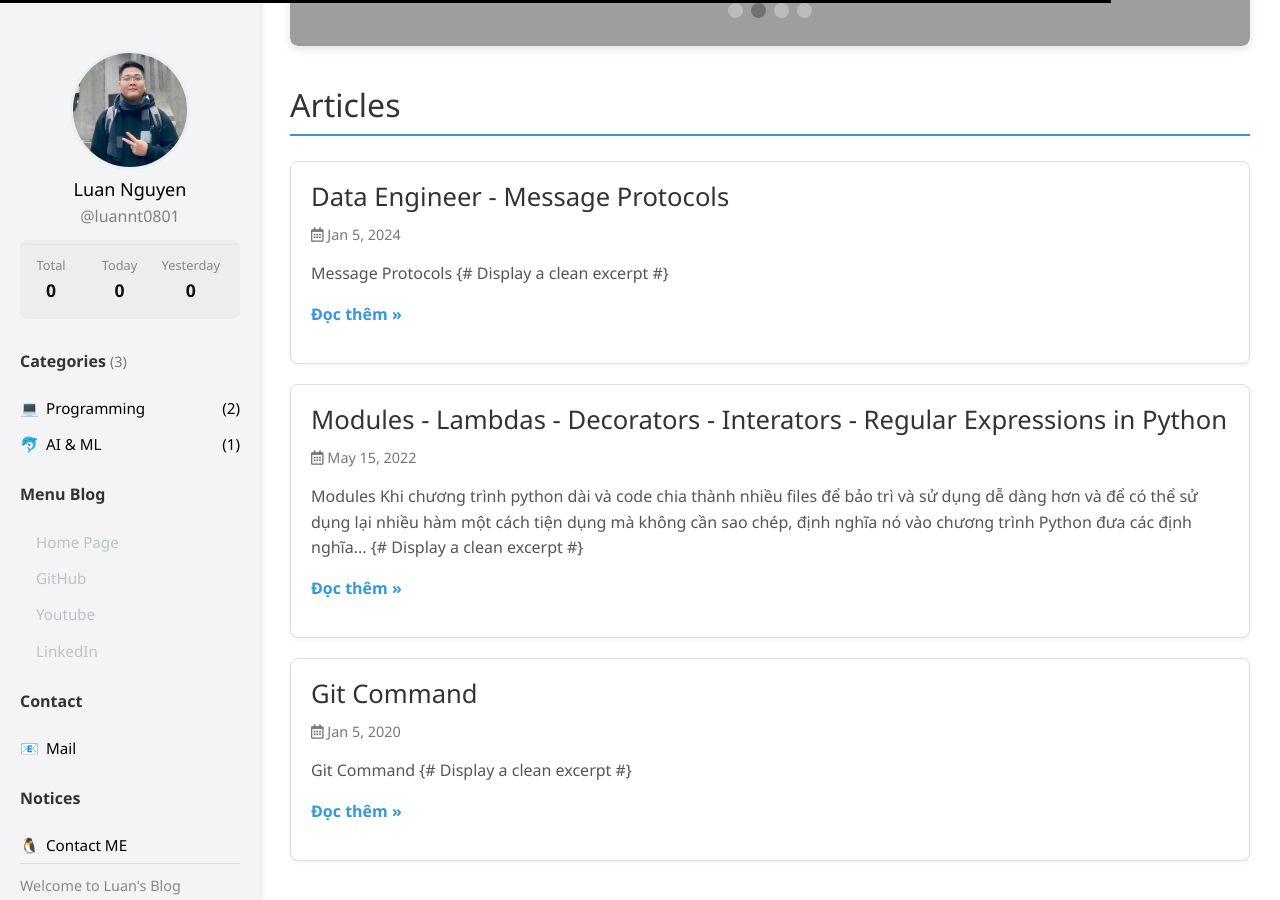
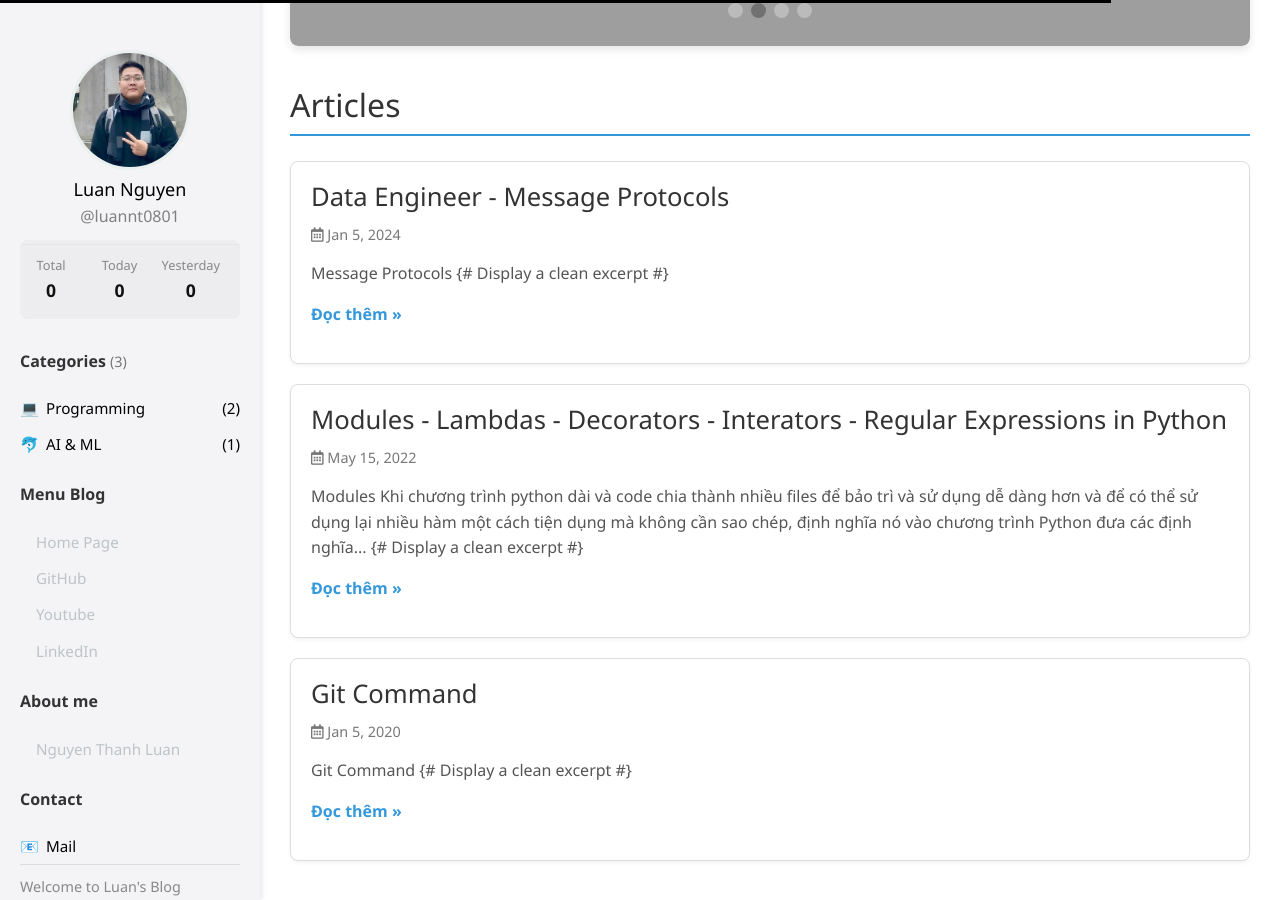
Before and after one commit to luannt0801/luannt0801.github.io, a Jekyll site: the page built from index.html, in a window 1280 px wide and 900 px high, scrolled down 434 px. Built offline with Jekyll 4.4.1, drawn with Linux system fonts in a browser that asks for light colours; nearby versions of some CDN libraries; comment, search, counter and statistics services are not loaded; a style sheet for code colours, icons or effects is not loaded; grey boxes are pictures that could not be loaded.

```diff
--- a/_layouts/default.html
+++ b/_layouts/default.html
@@ -5,11 +5,27 @@
     <title>{{ page.title | default: site.title }}</title>
     <meta name="viewport" content="width=device-width, initial-scale=1">
     <meta name="description" content="{{ page.description | default: site.description }}">
-
     <link rel="stylesheet" href="https://stackpath.bootstrapcdn.com/bootstrap/4.4.1/css/bootstrap.min.css">
     <link rel="stylesheet" href="https://cdnjs.cloudflare.com/ajax/libs/font-awesome/5.13.0/css/all.min.css">
     <link rel="stylesheet" href="/assets/css/style.css">
+    <!-- This is for highligh code block -->
+    <script>
+    MathJax = {
+        tex: {
+        inlineMath: [['$', '$'], ['\\(', '\\)']],
+        displayMath: [['$$', '$$'], ['\\[', '\\]']]
+        },
+        svg: {
+        fontCache: 'global'
+        }
+    };
+    </script>
+    <script src="https://cdn.jsdelivr.net/npm/mathjax@3/es5/tex-svg.js" async></script>
+
+    <!-- CSS highlight cho code block -->
+    <link rel="stylesheet" href="https://cdnjs.cloudflare.com/ajax/libs/rouge/3.26.0/themes/github.min.css">
 </head>
+
 <body>
 
     <div class="sidebar">
@@ -82,16 +98,25 @@
             <li><a href="https://www.linkedin.com/in/luannguyenthanh1802/" target="_blank">LinkedIn</a></li>
         </ul>
 
+        <div class="category-title">About me</div>
+        <ul class="category-list footer-menu">
+            <li><a href="/about.html" target="_blank">Nguyen Thanh Luan</a></li>
+        </ul>
+
+
         <div class="category-title">Contact</div>
         <ul class="category-list">
             <li><span class="emoji">📧</span> <a href="mailto:ntl080102@gmail.com" target="_blank">Mail</a></li>
             <!-- <li><span class="emoji">🔗</span> <a href="https://www.notion.so/luannt0801" target="_blank">Notion</a></li>  -->
         </ul>
 
-        <div class="category-title">Notices</div>
-        <ul class="category-list">
-            <li><span class="emoji">🐧</span> <a href="mailto:ntl080102@gmail.com">Contact ME</a></li>
-        </ul>
+        <!-- <div class="category-title">Notices</div> -->
+        <!-- <ul class="category-list"> -->
+            <!-- <li><span class="emoji">🐧</span> <a href="mailto:ntl080102@gmail.com">Contact ME</a></li>  -->
+             <!-- <a href="/_layouts/about.html" target="_blank">About Luan</a> -->
+        <!-- </ul> -->
+
+
 
         <!-- <div class="gif-box" style="text-align: center; margin: 10px 0;">
         <img src="/assets/imgs/pig_study.gif" alt="Fun GIF" style="width: 120px; height: 120px; border-radius: 8px;">
@@ -120,7 +145,7 @@
     <script src="https://cdn.jsdelivr.net/npm/popper.js@1.16.0/dist/umd/popper.min.js"></script>
     <script src="https://stackpath.bootstrapcdn.com/bootstrap/4.4.1/js/bootstrap.min.js"></script>
     <!-- <script src="https://cdn.counter.dev/script.js" data-id="54d69579-6a7b-45c3-9ac6-1b8aa6325eb6" data-utcoffset="7"></script> -->
-    <link href="https://cdnjs.cloudflare.com/ajax/libs/rouge/3.26.0/themes/github.min.css" rel="stylesheet">
+     <link href="https://cdnjs.cloudflare.com/ajax/libs/rouge/3.26.0/themes/github.min.css" rel="stylesheet">
     <script src="/assets/js/scripts.js"></script>
 </body>
 </html>
```
